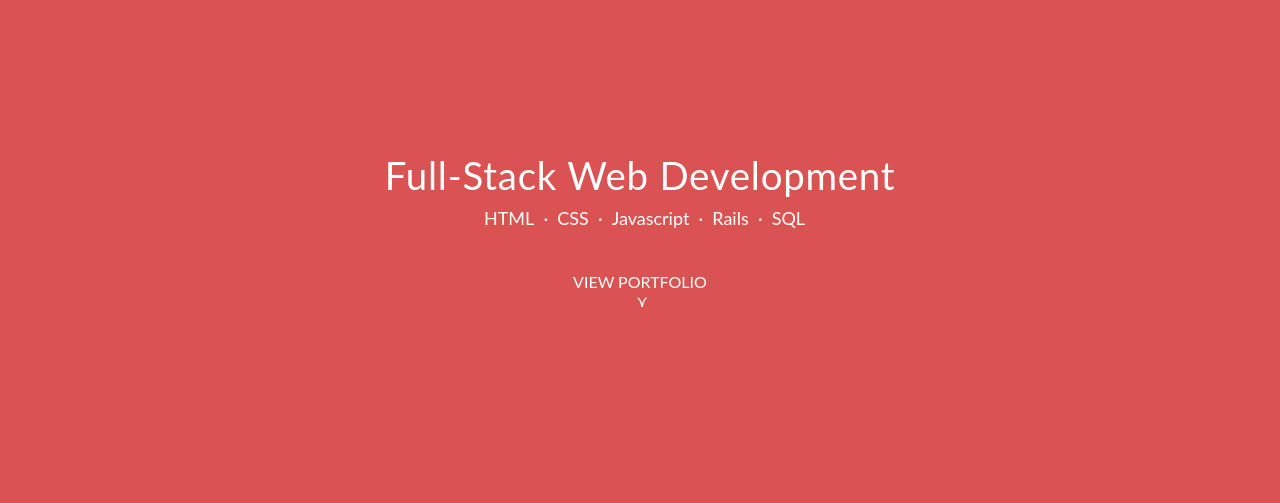
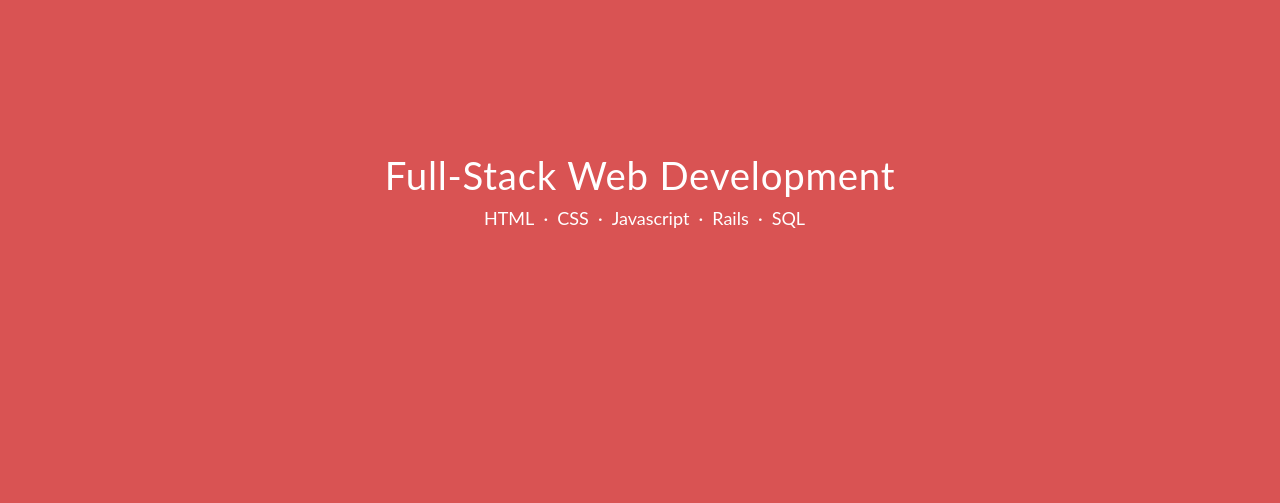
Before and after one commit to RodCardenas/RodCardenas.github.io, a plain HTML site: page index.html in a window 1280 px wide. Shown: the part 91-594 px from the top of the page. Drawn offline with Linux system fonts and the light colour scheme.

Commit message:
Relocate favicon assets.

```diff
--- a/assets/css/style.css
+++ b/assets/css/style.css
@@ -178,7 +178,7 @@ nav ul a:hover::after {
   text-align: center;
   display: block;
   vertical-align: middle;
-  height: calc(90vh - 100px);
+  height: calc(80vh - 100px);
   max-height: 720px;
 }
 
--- a/index.html
+++ b/index.html
@@ -64,7 +64,7 @@
             <li>Rails</li>
             <li>SQL</li>
           </ul>
-          <a title="View Portfolio Items" href="/#portfolio">View Portfolio<i class="down-arrow"></i></a>
+          <!-- <a title="View Portfolio Items" href="/#portfolio">View Portfolio<i class="down-arrow"></i></a> -->
         </header>
       </div>
 
@@ -122,7 +122,7 @@
         <ul class="social-links">
           <li>
             <a class ="link-image" href="https://www.linkedin.com/in/rodrigoecardenas">
-              <img src="./assets/img/linkedin.png" />
+              <img src="./assets/img/linkedIn.png" />
             </a>
             <p>
               View Rodrigo's <a href="https://www.linkedin.com/in/rodrigoecardenas">LinkedIn profile</a>
```
Also changed, not shown: android-chrome-192x192.png (renamed from favicons/android-chrome-192x192.png), apple-touch-icon.png (renamed from favicons/apple-touch-icon.png), browserconfig.xml (renamed from favicons/browserconfig.xml), favicon-16x16.png (renamed from favicons/favicon-16x16.png), favicon-32x32.png (renamed from favicons/favicon-32x32.png), favicon.ico (renamed from favicons/favicon.ico), manifest.json (renamed from favicons/manifest.json), mstile-150x150.png (renamed from favicons/mstile-150x150.png), safari-pinned-tab.svg (renamed from favicons/safari-pinned-tab.svg).
